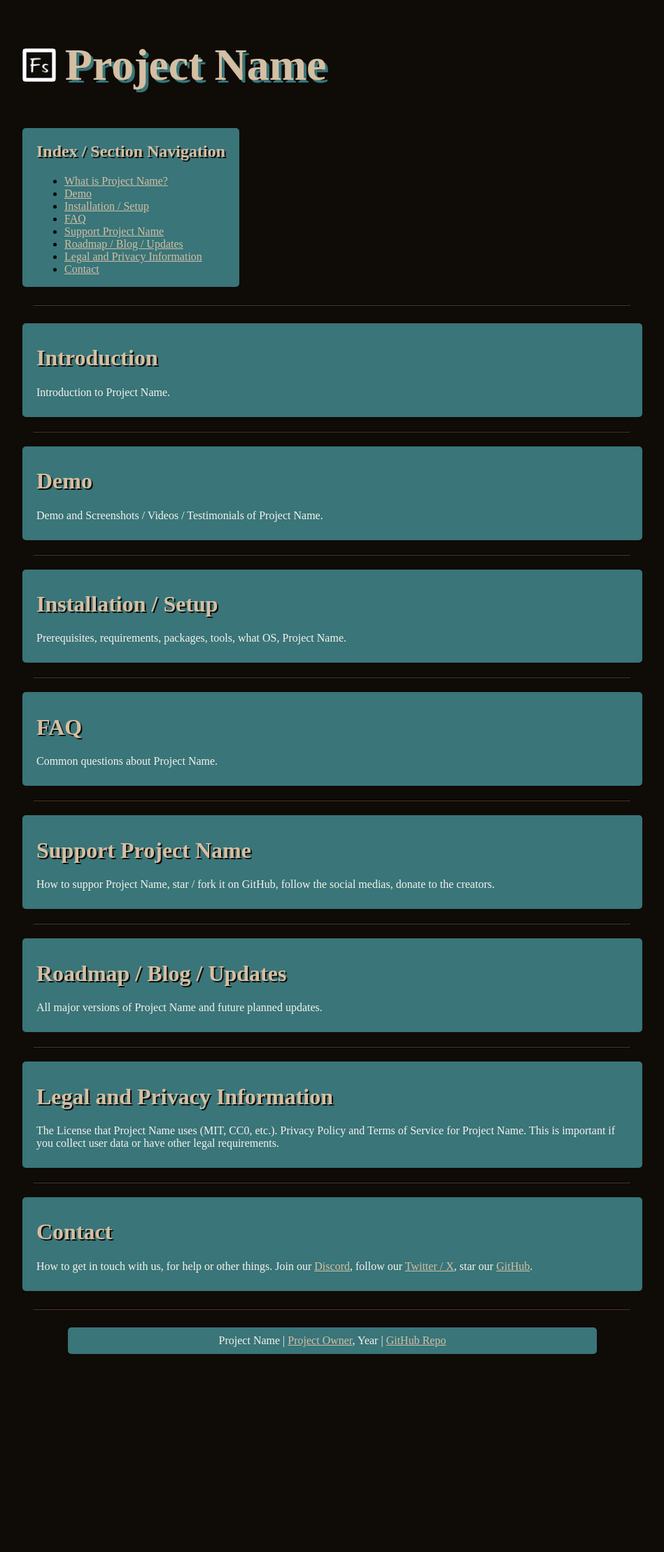
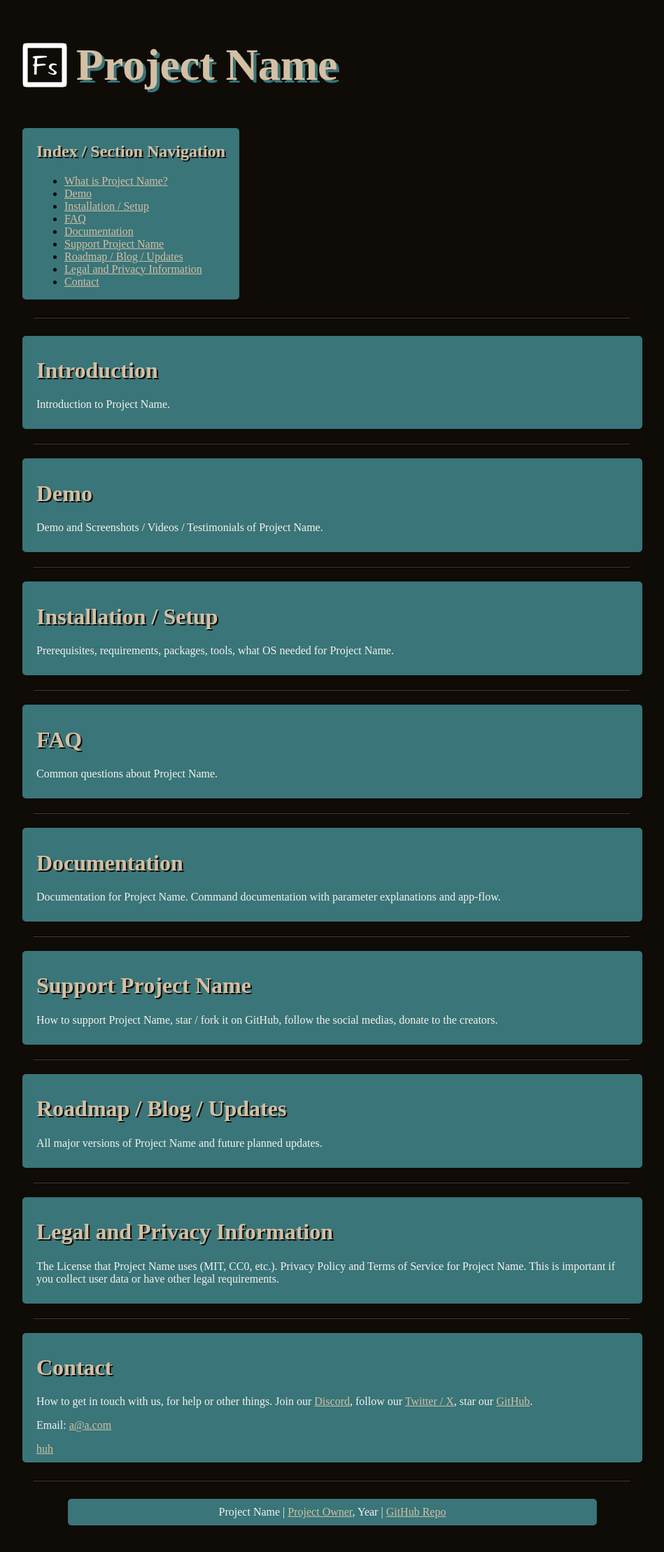
Before and after one commit to JakeDaSpud/forksite, a plain HTML site: page index.html in a window 1280 px wide. Shown: the whole page at 70% size, without its empty margins (165-1114 px from the left). Before the commit the page ends 1948 px from the top, so only its background shows below. Drawn offline with Linux system fonts and the light colour scheme.

Commit message:
:sparkles: added docs section
:sparkles: added mailto email section

```diff
--- a/index.html
+++ b/index.html
@@ -4,6 +4,7 @@
 	<meta charset="UTF-8">
 	<meta name="viewport" content="width=device-width, initial-scale=1.0">
 	<link rel="stylesheet" href="styles.css">
+	<link rel="icon" type="image/x-icon" href="./assets/forksite_logo_white.png">
 	<title>Forksite</title>
 </head>
 <body>
@@ -19,6 +20,7 @@
 			<li><a href="#demo">Demo</a></li>
 			<li><a href="#installation">Installation / Setup</a></li>
 			<li><a href="#faq">FAQ</a></li>
+			<li><a href="#docs">Documentation</a></li>
 			<li><a href="#support">Support Project Name</a></li>
 			<li><a href="#changelog">Roadmap / Blog / Updates</a></li>
 			<li><a href="#legal">Legal and Privacy Information</a></li>
@@ -45,7 +47,7 @@
 
 		<div id="installation" class="project-section">
 			<h1>Installation / Setup</h1>
-			<p>Prerequisites, requirements, packages, tools, what OS,  Project Name.</p>
+			<p>Prerequisites, requirements, packages, tools, what OS needed for Project Name.</p>
 		</div>
 
 		<hr>
@@ -57,9 +59,16 @@
 
 		<hr>
 
+		<div id="docs" class="project-section">
+			<h1>Documentation</h1>
+			<p>Documentation for Project Name. Command documentation with parameter explanations and app-flow.</p>
+		</div>
+
+		<hr>
+
 		<div id="support" class="project-section">
 			<h1>Support Project Name</h1>
-			<p>How to suppor Project Name, star / fork it on GitHub, follow the social medias, donate to the creators.</p>
+			<p>How to support Project Name, star / fork it on GitHub, follow the social medias, donate to the creators.</p>
 		</div>
 
 		<hr>
@@ -81,6 +90,8 @@
 		<div id="contact" class="project-section">
 			<h1>Contact</h1>
 			<p>How to get in touch with us, for help or other things. Join our <a href="" target="_blank">Discord</a>, follow our <a href="" target="_blank">Twitter / X</a>, star our <a href="" target="_blank">GitHub</a>.</p>
+			<p>Email: <a href="mailto:a@a.com?subject=Hello%21%20Regarding%20Project%20Name...&body=Here%27s%20my%20question%20%2F%20Here%27s%20my%20feature%20request.">a@a.com</a></p>
+			<a href="mailto:a@a.com">huh</a>
 		</div>
 	</main>
 
--- a/styles.css
+++ b/styles.css
@@ -11,12 +11,28 @@
 	--link_highlight: var(--text);
 }
 
+
+
 a {
 	color: var(--link_colour);
 }
 
 a:hover {
 	color: var(--link_highlight);
+}
+
+hr {
+	margin: 20px;
+	border: default;
+
+	width: 95%;
+
+	border-color: var(--bg_colour);
+	filter: brightness(0.8);
+}
+
+p, span {
+	color: var(--text);
 }
 
 
@@ -35,18 +51,6 @@ html {
 
 
 
-hr {
-	margin: 20px;
-	border: default;
-
-	width: 95%;
-
-	border-color: var(--bg_colour);
-	filter: brightness(0.8);
-}
-
-
-
 body {
 	display: flex;
 	flex-direction: column;
@@ -57,10 +61,10 @@ body {
 	width: 70%;
 }
 
-
-
-p, span {
-	color: var(--text);
+@media (max-width: 1000px) {
+	body {
+		width: 90%;
+	}
 }
 
 
@@ -73,18 +77,27 @@ header {
 	flex-direction: row;
 	align-items: center;
 
-	height: 20vh;
+	height: fit-content;
 }
 
 header img {
-	height: 6vh;
+	height: 4rem;
+	max-height: 8rem;
 	margin-right: 1vw;
 }
 
 header h1 {
-	font-size: 64px;
+	font-size: 4rem;
 	color: var(--primary);
-	text-shadow: var(--secondary) 4px 4px;
+	text-shadow: var(--secondary) 0.25rem 0.25rem;
+}
+
+@media (max-width: 1000px) {
+	header h1 {
+		font-size: 2rem;
+		color: var(--primary);
+		text-shadow: var(--secondary) 0.175rem 0.175rem;
+	}
 }
 
 
@@ -122,7 +135,7 @@ nav h1 {
 
 footer {
 	border-radius: 5px;
-	margin: 5px auto;
+	margin: 5px auto 200px auto;
 	padding: 10px 20px;
 
 	background-color: var(--secondary);
```
